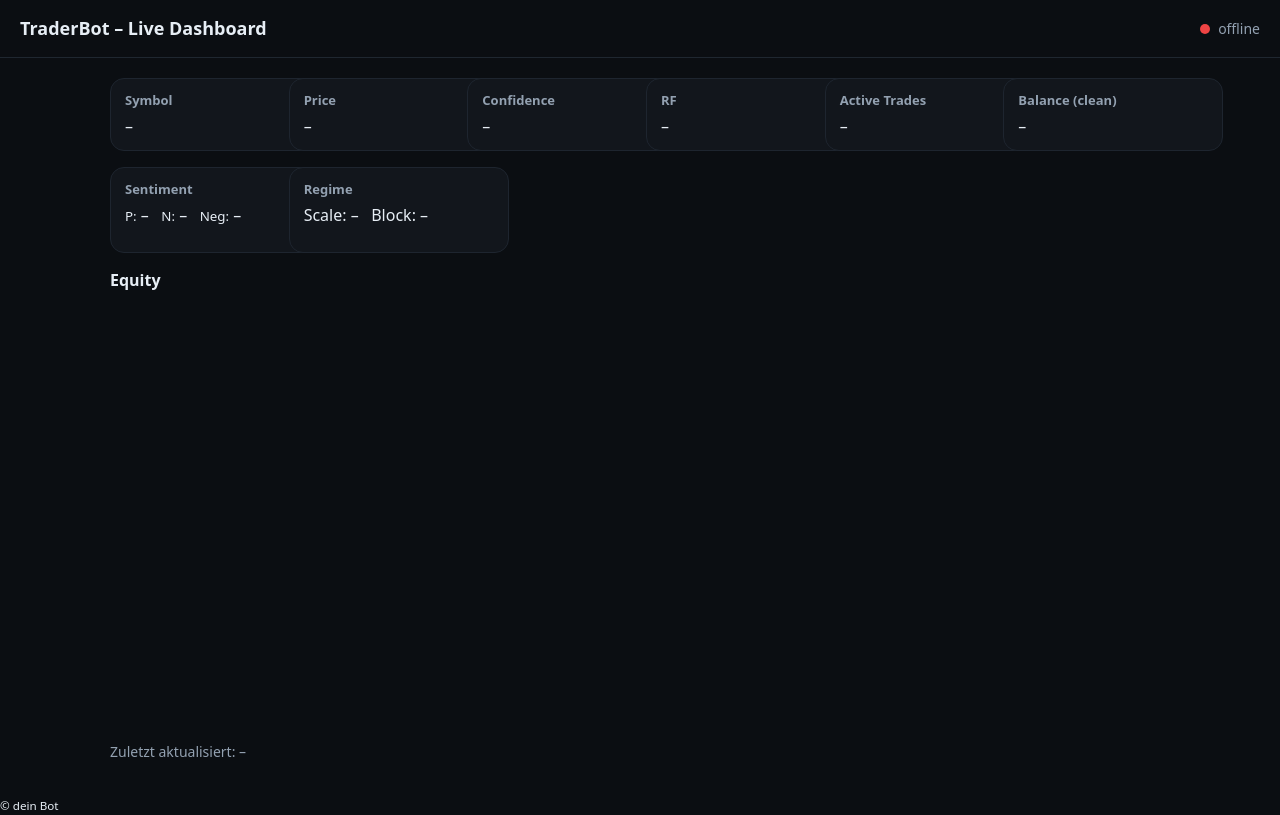
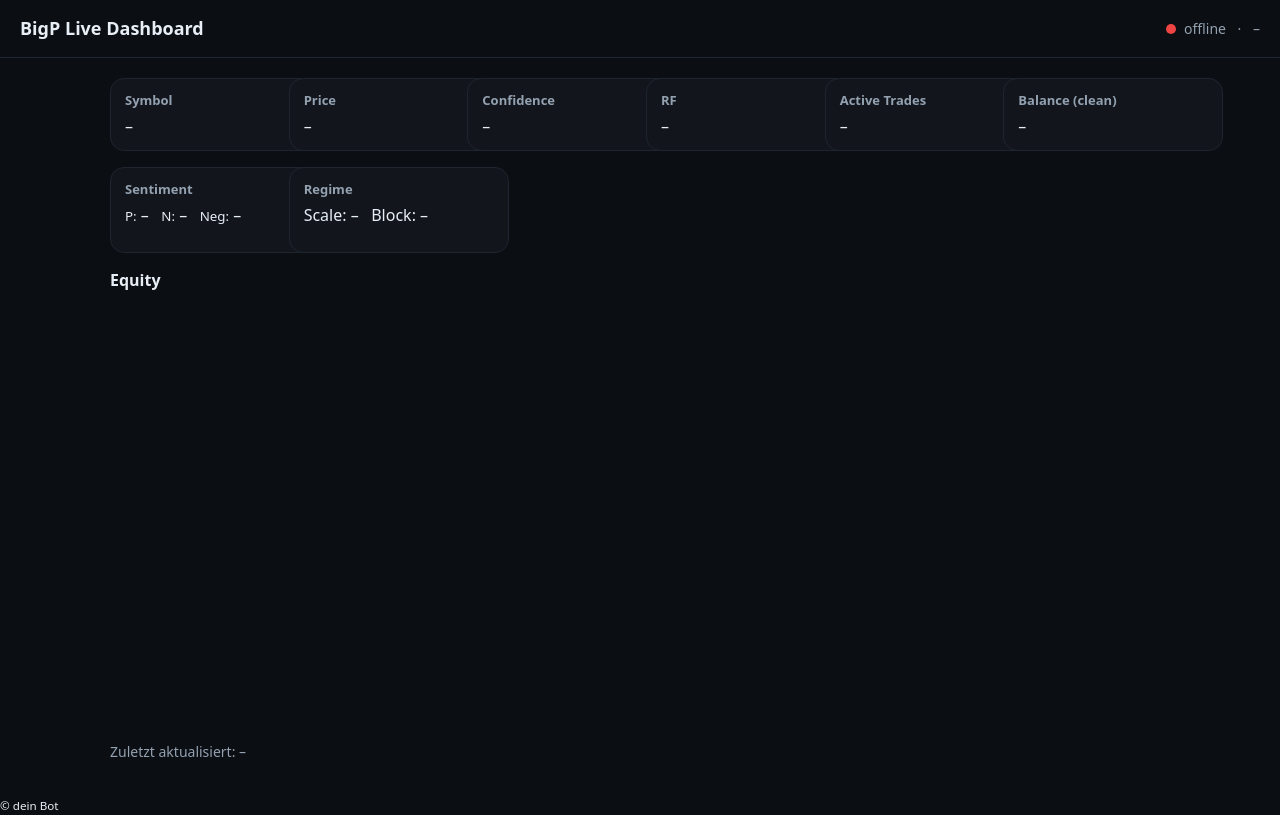
Before and after one commit to andre-dietz/bot-dashboard, a plain HTML site: page docs/index.html in a window 1280 px wide. Drawn offline with nearby package versions, Linux system fonts and the light colour scheme.

Commit message:
Update index.html

```diff
--- a/docs/index.html
+++ b/docs/index.html
@@ -10,9 +10,13 @@
 </head>
 <body>
   <header>
-    <h1>TraderBot – Live Dashboard</h1>
-    <div id="status"><span class="dot"></span><span id="status-text">offline</span></div>
-  </header>
+    <h1>BigP Live Dashboard</h1>
+    <div id="status">
+    <span id="status-dot" class="dot offline"></span>
+    <span id="status-text">offline</span>
+    &nbsp;·&nbsp;<span class="updated" id="updated">–</span>
+  </div>
+</header>
 
   <main>
     <section class="cards">
```
